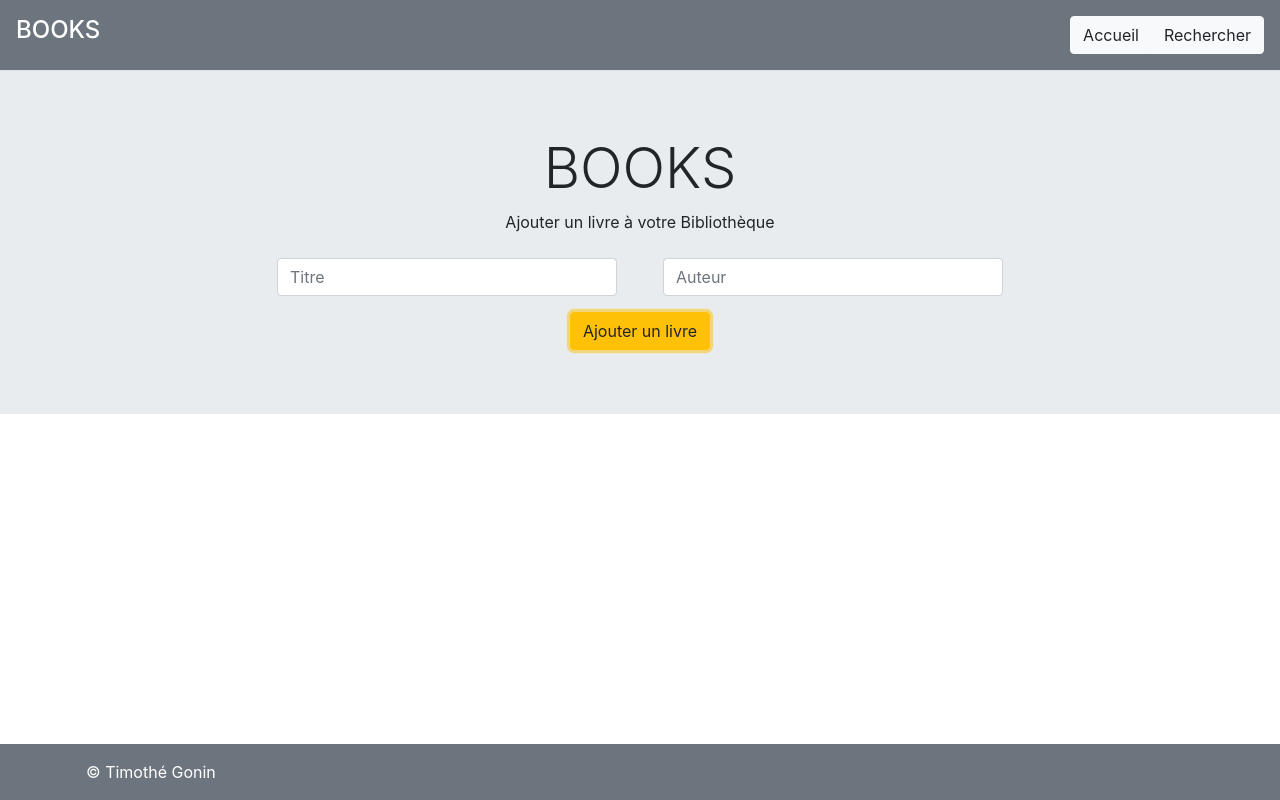
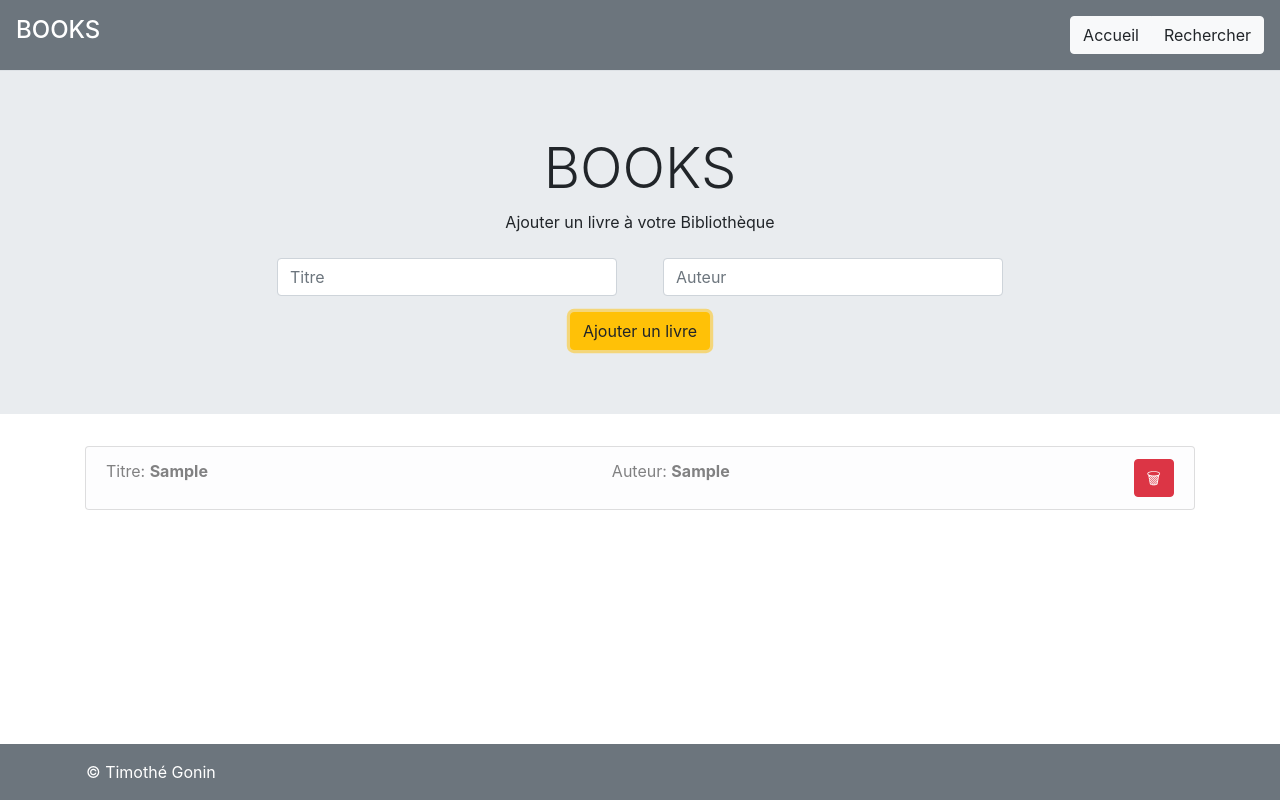
Before and after one commit to timothegonin/books-rtk, a React (Create React App) app: page / in a window 1280 px wide. Both pictures are taken after typing "Sample", "Sample" into the empty fields and a click on the button "Ajouter un livre". Built offline with nearby package versions, Linux system fonts and the light colour scheme.

Commit message:
displaying saved books from state

```diff
--- /dev/null
+++ b/src/common/List.js
@@ -0,0 +1,32 @@
+import React from "react";
+
+const List = ({ data }) => {
+	return (
+		<ul className="list-group">
+			{data.length > 0 ? (
+				data.map((data) => {
+					return (
+						<li
+							key={data.id}
+							className="list-group-item list-group-item-light d-flex justify-content-between"
+						>
+							<span>
+								Titre: <strong>{data.title}</strong>
+							</span>
+							<span>
+								Auteur: <strong>{data.author}</strong>
+							</span>
+							<button className="btn btn-danger" onClick={() => {}}>
+								🗑
+							</button>
+						</li>
+					);
+				})
+			) : (
+				<p className="text-center">Aucune data à afficher</p>
+			)}
+		</ul>
+	);
+};
+
+export default List;
--- a/src/features/library/LibraryView.jsx
+++ b/src/features/library/LibraryView.jsx
@@ -2,6 +2,7 @@ import { useDispatch, useSelector } from "react-redux";
 import { useState } from "react";
 import Jumbotron from "../../components/Jumbotron";
 import { addBook as addBookAction } from "./librarySlice";
+import List from "../../common/List";
 
 const LibraryView = () => {
 	const libraryData = useSelector((state) => state.library.books);
@@ -57,6 +58,9 @@ const LibraryView = () => {
 					</div>
 				</form>
 			</Jumbotron>
+			<main className="container">
+				<List data={libraryData} />
+			</main>
 		</>
 	);
 };
```
